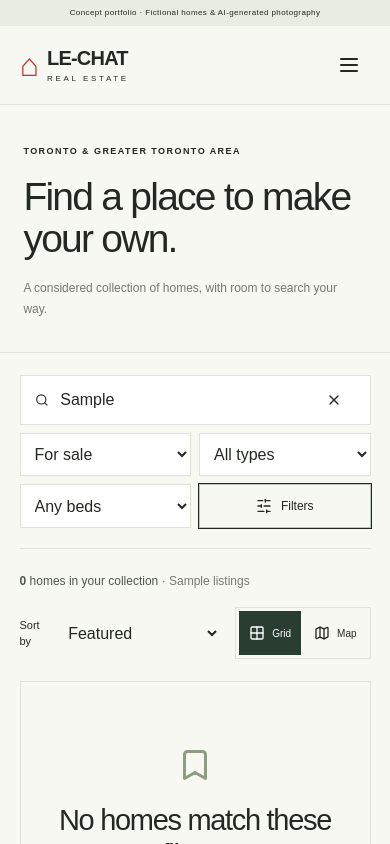
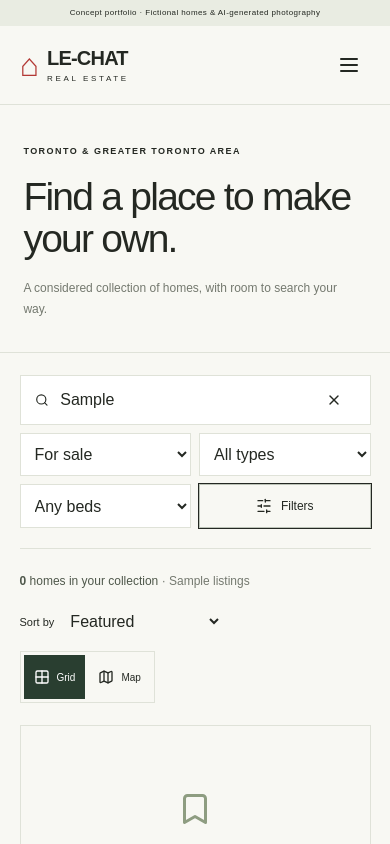
Before and after one commit to jp0624/le-chat, a React (Vite) app: page / in a window 390 px wide. Both pictures are taken after typing "Sample" into the empty fields and a click on the button "Find a home". Shown: the top 844 px of the page. Built offline with nearby package versions, Linux system fonts and the light colour scheme; a web font is replaced by a local one.

Commit message:
Fix property search controls wrapping on narrow phones

```diff
--- a/src/site/App.tsx
+++ b/src/site/App.tsx
@@ -717,8 +717,8 @@ function Listings({
             {savedOnly ? "saved" : "in your collection"}
             <span> · Sample listings</span>
           </p>
-          <div>
-            <label className="sort-label">
+          <div className="flex-wrap">
+            <label className="sort-label whitespace-nowrap">
               Sort by{" "}
               <select
                 aria-label="Sort properties"
```
